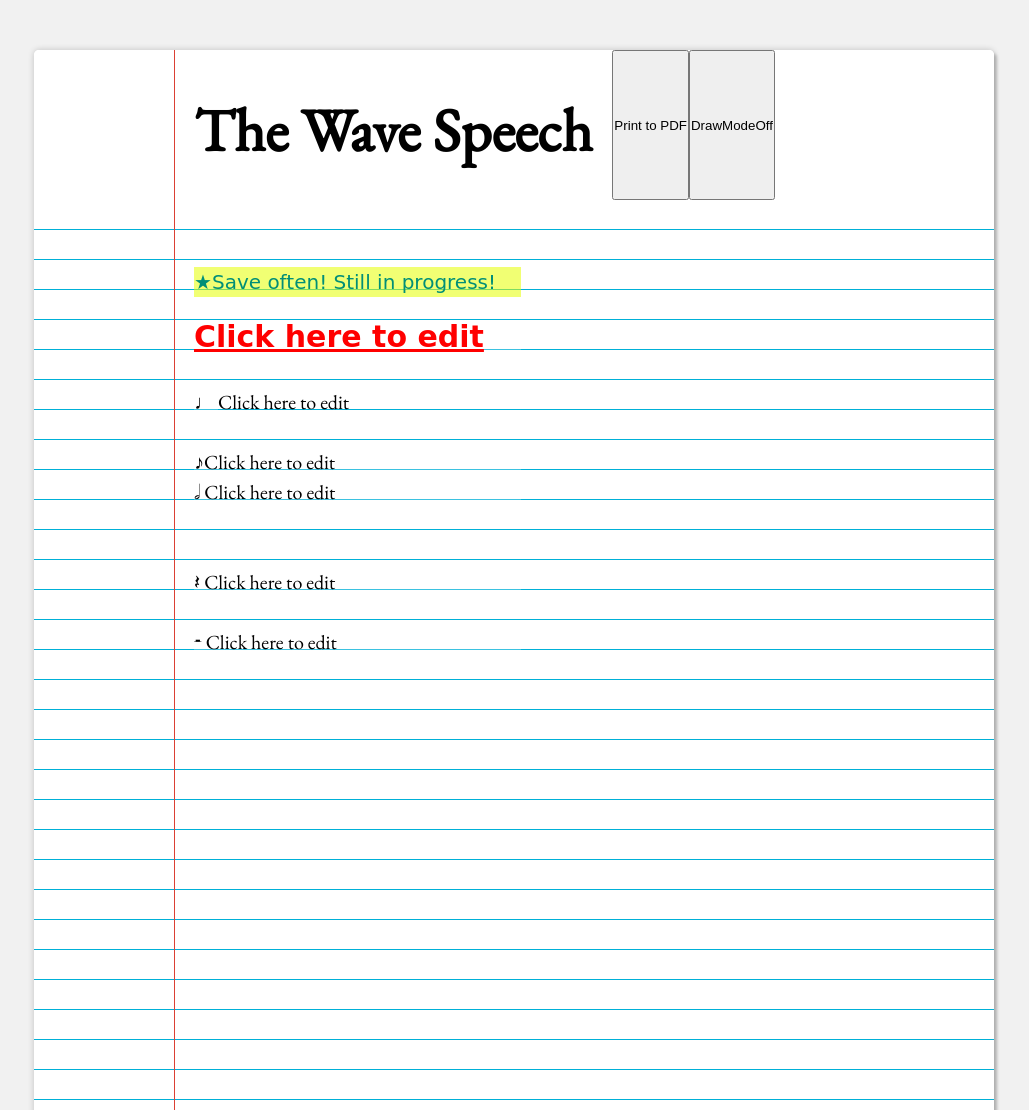
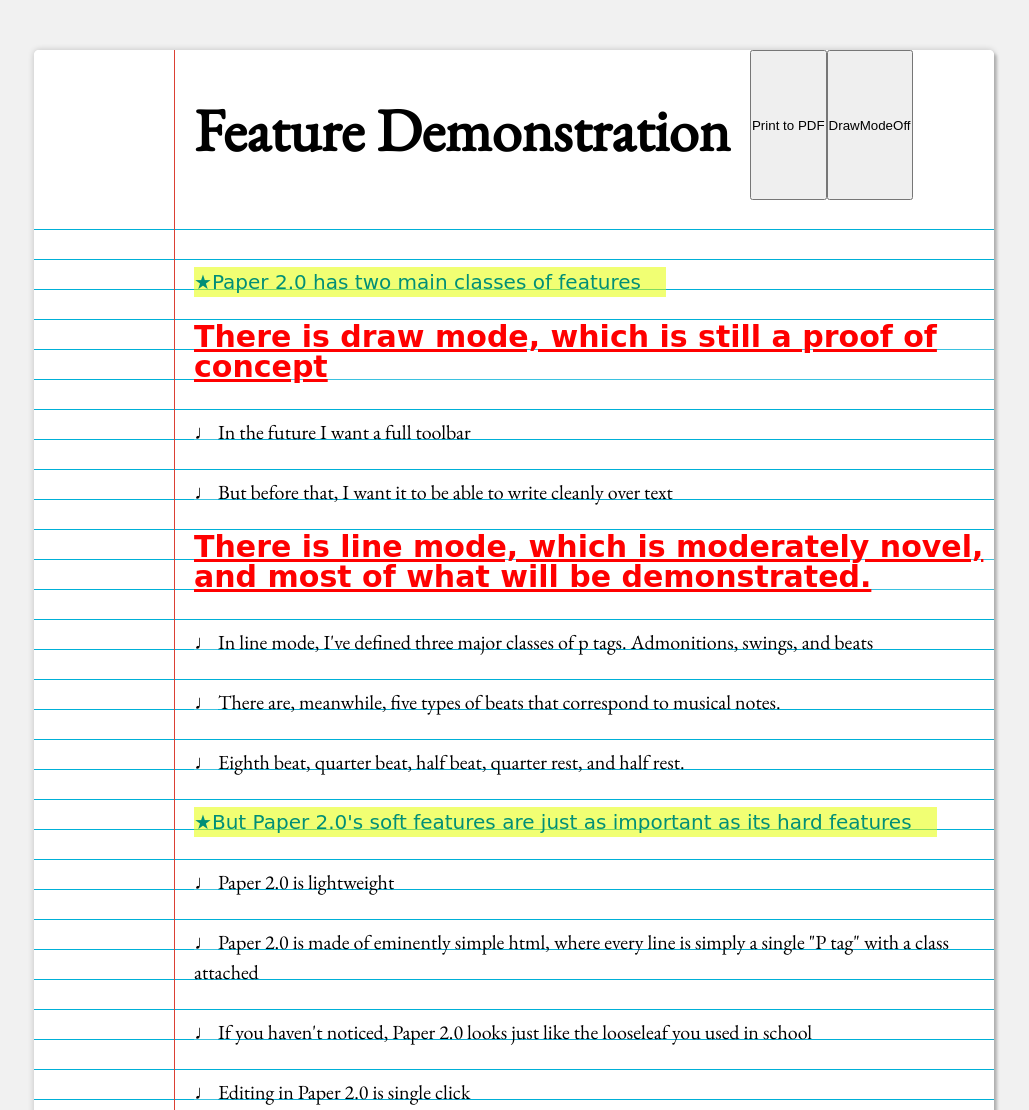
Before and after one commit to jimmyfresh1/ProjectPresentationDec22, a plain HTML site: page beatspage-reserve/index.html in a window 1280 px wide. Shown: the top 1110 px of the page, without its empty margins (126-1155 px from the left). Drawn offline with nearby package versions, Linux system fonts and the light colour scheme; a web font is replaced by a local one.

Commit message:
made the reserve page

```diff
--- a/beatspage-reserve/index.html
+++ b/beatspage-reserve/index.html
@@ -11,19 +11,27 @@
 
             <div id="passage-paper">
                 <header>
-                    <h1 contenteditable="true">The Wave Speech</h1>
+                    <h1 contenteditable="true">Feature Demonstration</h1>
                     <button id="print-pdf">Print to PDF</button>
                     <button onclick=drawToggle(this) id="drawModeToggle">DrawModeOff</button>
                 </header>
                 <canvas id="canvas" width = "960" height ="600" > </canvas>
                 <div id="main-text">
-                    <p class="admonition"><span >Save often! Still in progress!</span></p>
-                    <p class="swing"><span >Click here to edit</span></p>
-                    <p class = "beat2"><span >Click here to edit</span></p>
-                    <p class = "beat1"><span >Click here to edit</span></p>
-                    <p class="beat3"><span >Click here to edit</span></p>
-                    <p class="rest1"><span >Click here to edit</span></p>
-                    <p class="rest2"><span>Click here to edit</span></p>
+                    <p class="admonition"><span >Paper 2.0 has two main classes of features</span></p>
+                    <p class="swing"><span >There is draw mode, which is still a proof of concept</span></p>
+                    <p class = "beat2"><span >In the future I want a full toolbar</span></p>
+                    <p class = "beat2"><span >But before that, I want it to be able to write cleanly over text </span></p>
+                    <p class="swing"><span >There is line mode, which is moderately novel, and most of what will be demonstrated.</span></p>
+                    <p class = "beat2"><span >In line mode, I've defined three major classes of p tags. Admonitions, swings, and beats</span></p>
+                    <p class = "beat2"><span >There are, meanwhile, five types of beats that correspond to musical notes.</span></p>
+                    <p class = "beat2"><span >Eighth beat, quarter beat, half beat, quarter rest, and half rest.</span></p>
+                    <p class="admonition"><span >But Paper 2.0's soft features are just as important as its hard features</span></p>
+                    <p class = "beat2"><span >Paper 2.0 is lightweight</span></p>
+                    <p class = "beat2"><span >Paper 2.0 is made of eminently simple html, where every line is simply a single "P tag" with a class attached</span></p>
+                    <p class = "beat2"><span >If you haven't noticed, Paper 2.0 looks just like the looseleaf you used in school</span></p>
+                    <p class = "beat2"><span >Editing in Paper 2.0 is single click</span></p>
+
+
                 </div>
 
 
```
